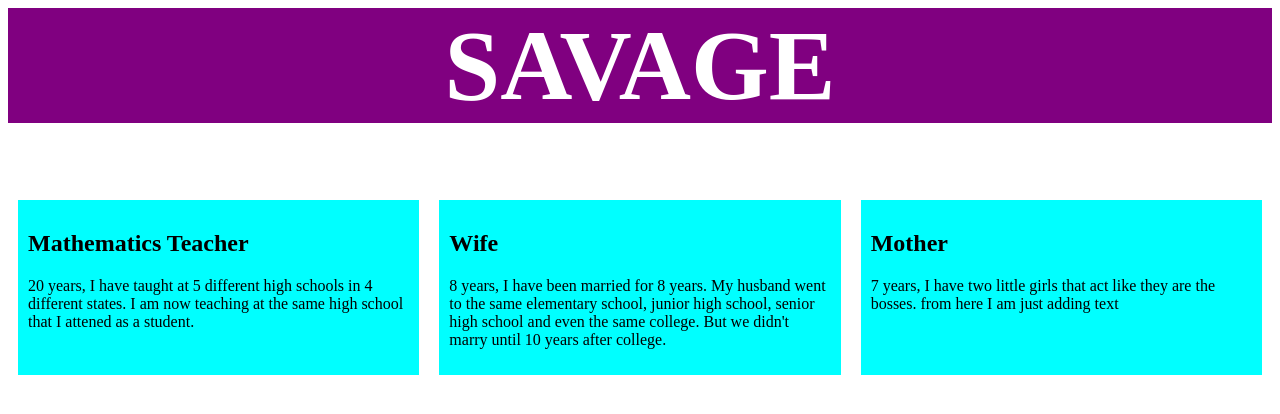
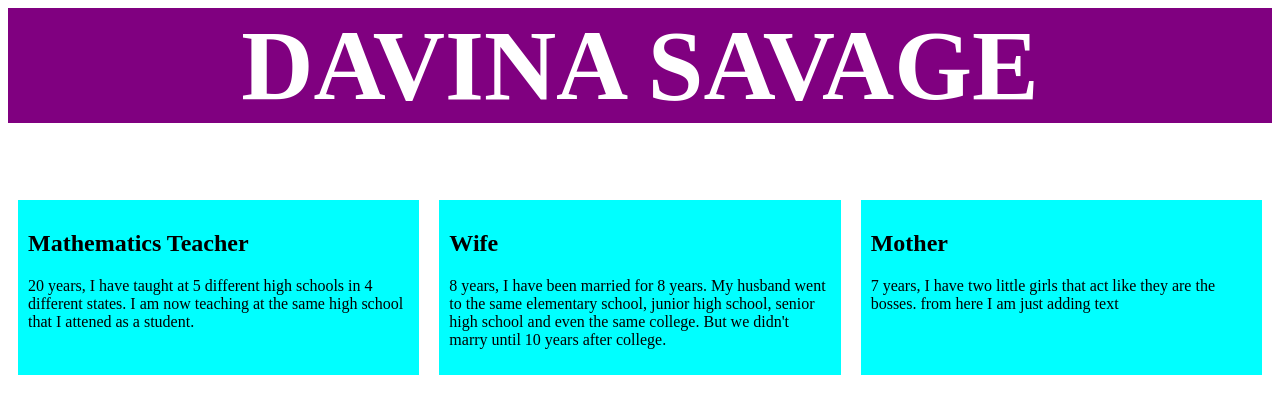
Before and after one commit to live4teach/live4teach.github.io, a plain HTML site: page index.html in a window 1280 px wide. Drawn offline with Linux system fonts and the light colour scheme.

Commit message:
Updated header to include first name.

```diff
--- a/index.html
+++ b/index.html
@@ -1,6 +1,6 @@
 
 <header>
-<h1>SAVAGE</h1>
+<h1>DAVINA SAVAGE</h1>
 </header>
 
 <section>
```
